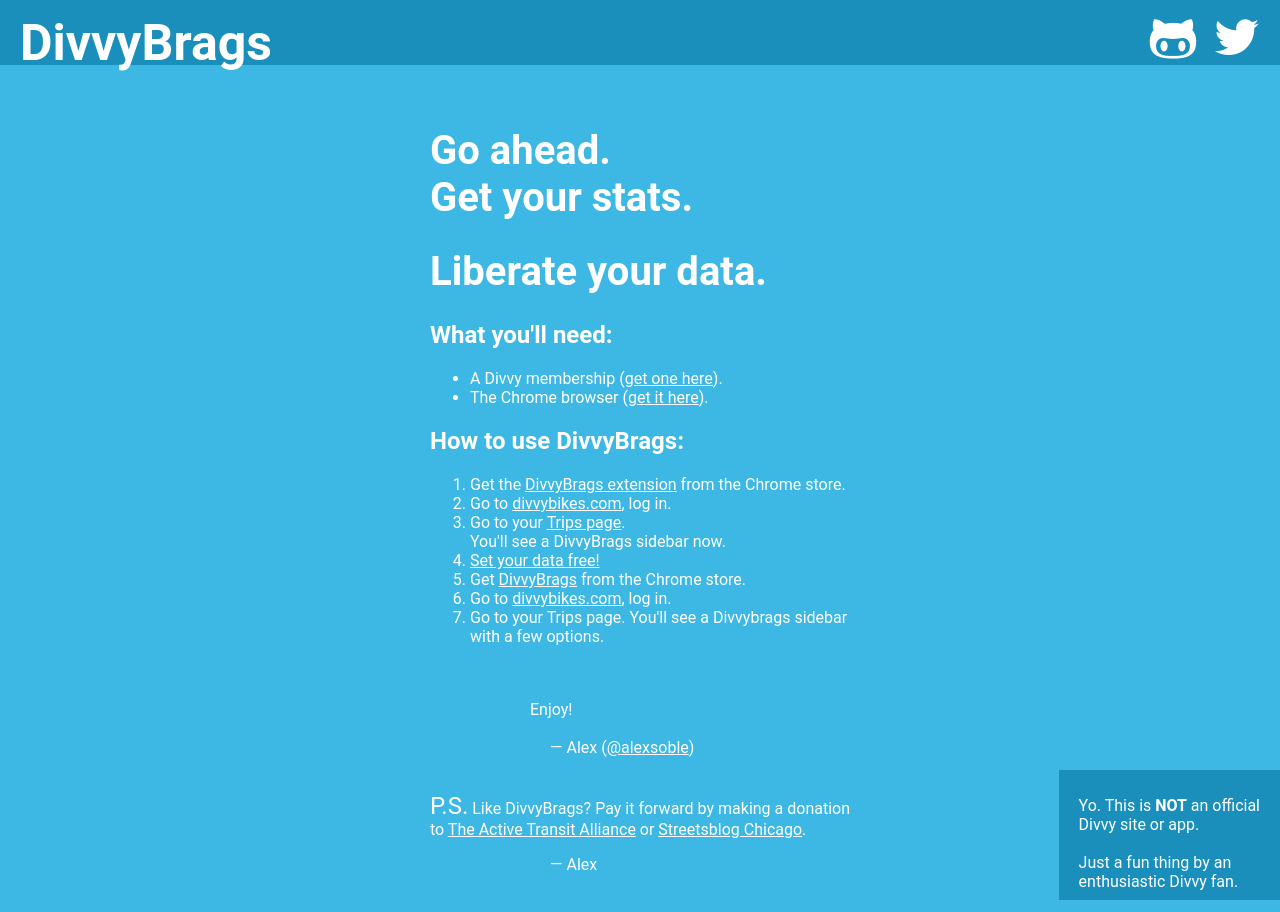
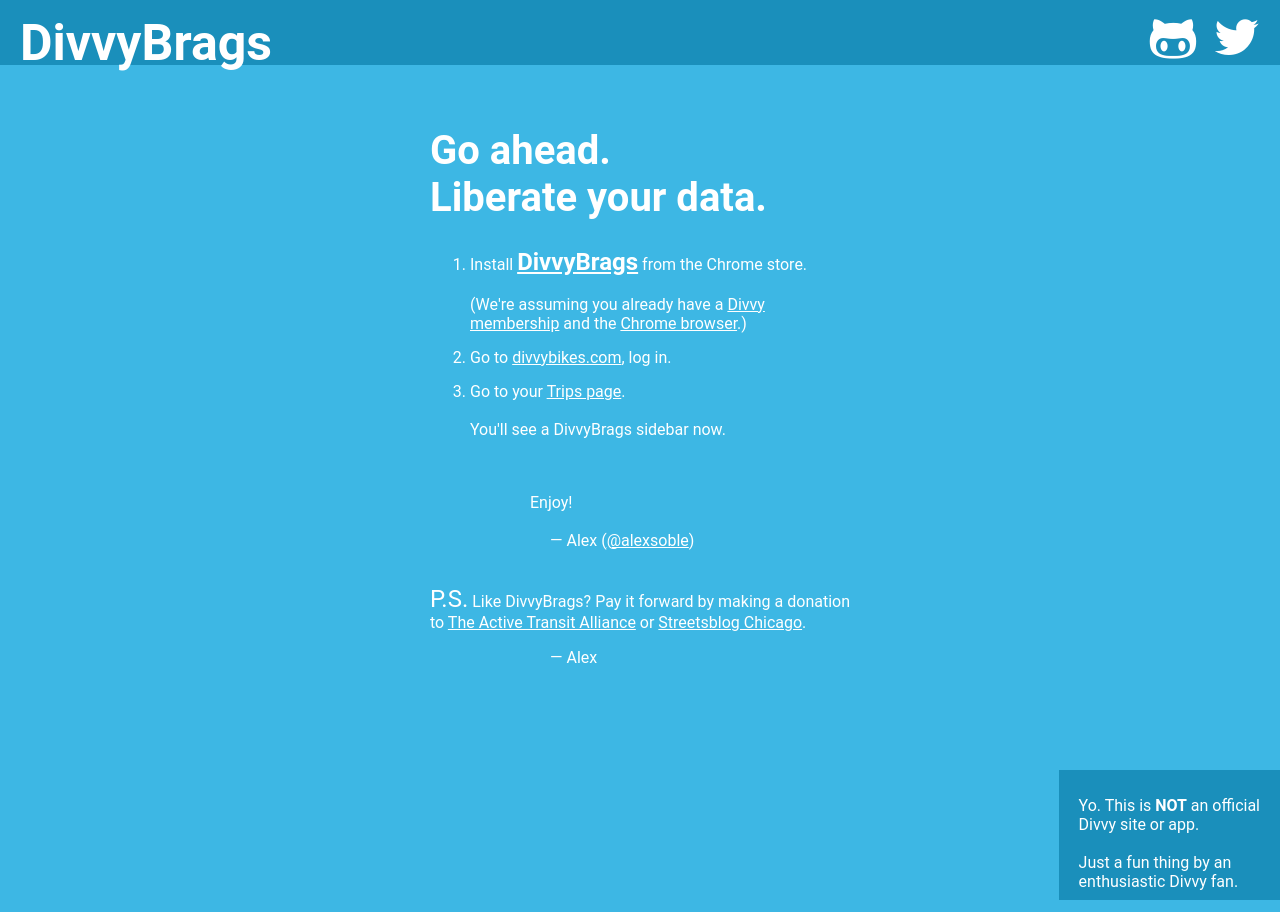
Before and after one commit to alexsoble/divvybrags-static, a Jekyll site: the page built from index.html, in a window 1280 px wide. Built offline with Jekyll 4.4.1, drawn with Linux system fonts in a browser that asks for light colours; nearby versions of some CDN libraries.

Commit message:
Cleaner copy for the homepage

```diff
--- a/css/main.css
+++ b/css/main.css
@@ -31,6 +31,8 @@
 #footer { bottom: 0px; right: 0px; padding: 20px; padding-top: 10px; height: 100px; }
 #header { top: 0px; width: 100%; left: 0px; padding-top: 20px; height: 40px; }
 
+li { margin: 15px 0; }
+
 #divvybrags-label { float; left; bottom: 40px; position: relative; font-size: 50px; }
 #divvybrags-label h1 { font-size: 50px; }
 
--- a/index.html
+++ b/index.html
@@ -4,23 +4,21 @@
 ---
 
 <div class="box">
-  <h1>Go ahead.<br/>
-    Get your stats.</h1>
-  <h1>Liberate your data.</h1>
-  <h2>What you'll need:</h2>
-  <ul>
-    <li>A Divvy membership (<a href="https://divvybikes.com/membership">get one here</a>).</li>
-    <li>The Chrome browser (<a href="https://www.google.com/intl/en/chrome/browser/">get it here</a>).</li>
-  </ul>
-  <h2>How to use DivvyBrags:</h2>
+  <h1>
+    Go ahead.
+    <br/>
+    Liberate your data.
+  </h1>
   <ol>
-    <li>Get the <a href="https://chrome.google.com/webstore/detail/divvybrags/obpfmeilmeicjimgkpekfgmaoelbbfpf">DivvyBrags extension</a> from the Chrome store.</li>
+    <li>
+      Install <a class="bigger-text" href="https://chrome.google.com/webstore/detail/divvybrags/obpfmeilmeicjimgkpekfgmaoelbbfpf"><strong>DivvyBrags</strong></a> from the Chrome store.
+      <br/><br/>
+      (We're assuming you already have a <a href="https://divvybikes.com/membership">Divvy membership</a> and the <a href="https://www.google.com/intl/en/chrome/browser/">Chrome browser</a>.)
+    </li>
     <li>Go to <a href="https://divvybikes.com/">divvybikes.com</a>, log in.</li>
-    <li>Go to your <a href="https://divvybikes.com/account/trips">Trips page</a>. <br/>You'll see a DivvyBrags sidebar now.</li>
-    <li><a href="/examples">Set your data free!</a></li>
-    <li>Get <a href="https://chrome.google.com/webstore/detail/divvybrags/obpfmeilmeicjimgkpekfgmaoelbbfpf">DivvyBrags</a> from the Chrome store.</li>
-    <li>Go to <a href="https://divvybikes.com/">divvybikes.com</a>, log in.</li>
-    <li>Go to your Trips page. You'll see a Divvybrags sidebar with a few options.</li>
+    <li>Go to your <a href="https://divvybikes.com/account/trips">Trips page</a>.
+    <br/><br/>
+    You'll see a DivvyBrags sidebar now.</li>
   </ol>
   <br/><br/>
   <span style="margin-left: 100px;">Enjoy!</span>
```
